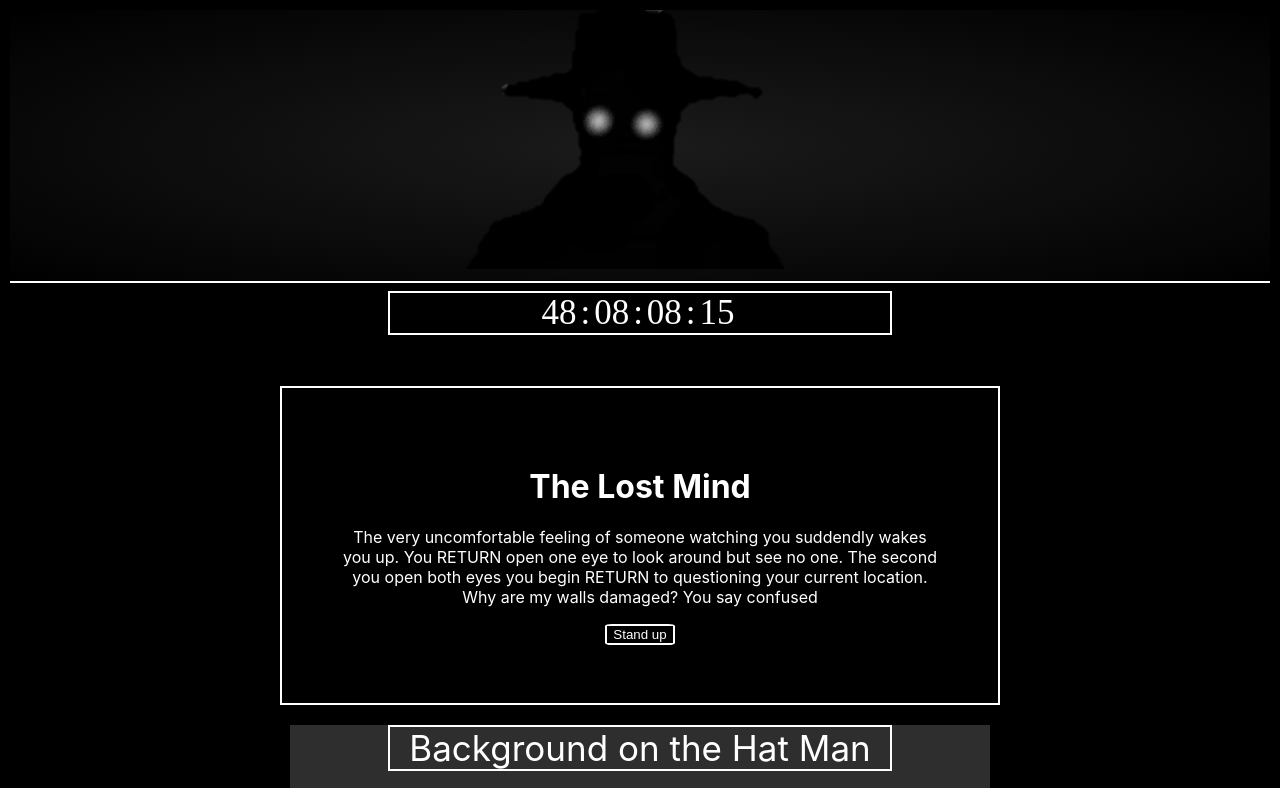
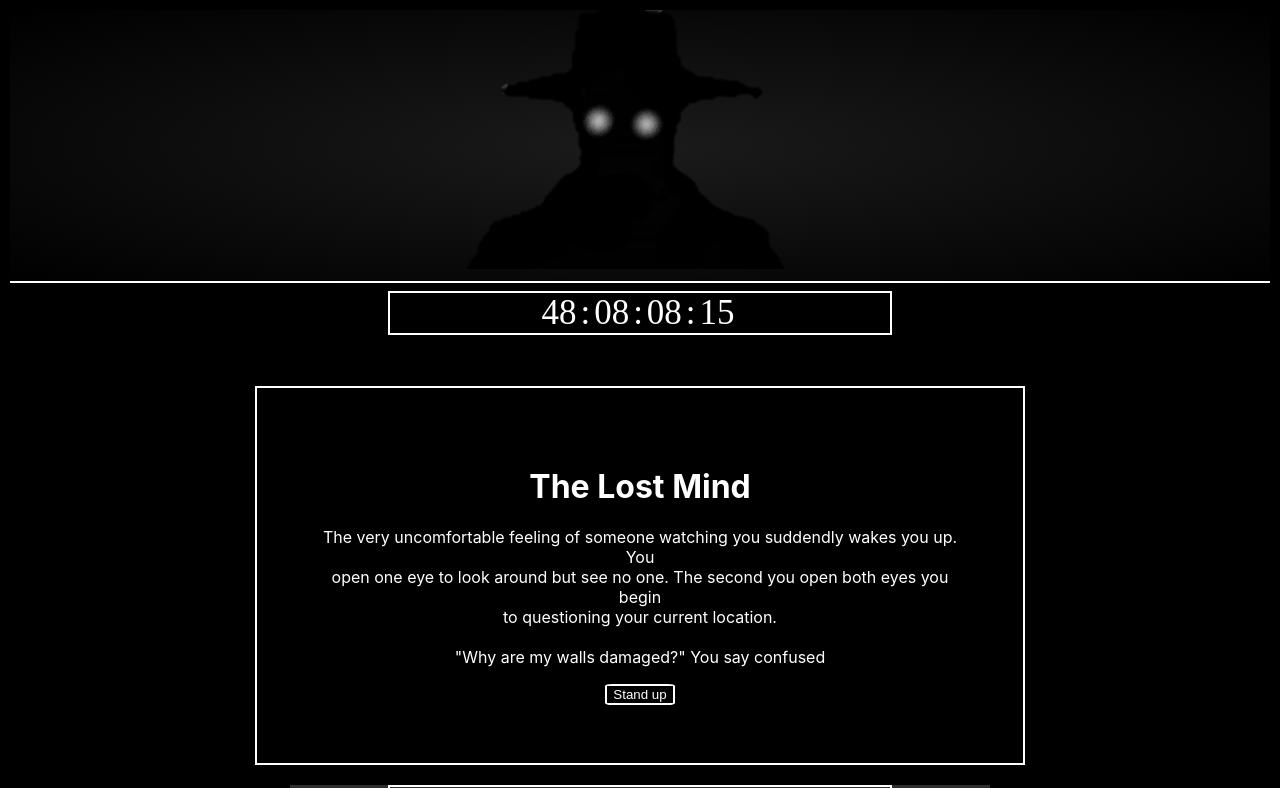
Before and after one commit to CodeCosmic/videogameteaser, a React (Create React App) app: page / in a window 1280 px wide. Shown: the top 788 px of the page. Built offline with nearby package versions, Linux system fonts and the light colour scheme.

Commit message:
Fixed spacing in game

```diff
--- a/src/app/shared/DIALOGUE.js
+++ b/src/app/shared/DIALOGUE.js
@@ -3,8 +3,7 @@ export const DIALOGUE = [
     {
         id: 0,
         choiceName: 'Start Game',
-        dialogue: `The very uncomfortable feeling of someone watching you suddendly wakes you up. You RETURN
-        open one eye to look around but see no one. The second you open both eyes you begin RETURN to questioning your current location. Why are my walls damaged? You say confused`
+        dialogue: `The very uncomfortable feeling of someone watching you suddendly wakes you up. You \n open one eye to look around but see no one. The second you open both eyes you begin \n to questioning your current location. \n \n "Why are my walls damaged?" You say confused`
                    //stand up
                    //+ with ``
     },
@@ -268,6 +267,10 @@ export const DIALOGUE = [
         id: 15,
         choiceName: 'You pick up the hat',
         dialogue: `You pick up the hat and look inside.
-                   There is a note inside BBYTX-805762770836 Send this number to us through our contact link for a free demo`
+                   There is a note inside
+
+                   BBYTX-805762770836
+
+                   Send this number to us through our contact link for a free demo`
     }
 ];
--- a/src/components/TheLostMind/TheLostMind.css
+++ b/src/components/TheLostMind/TheLostMind.css
@@ -1,12 +1,17 @@
 .textView {
     text-align: center;
     color: white;
-    width: 600px;
+    width: 650px;
     margin: auto;
     border: 2px solid white;
     justify-items: center;
     align-items: center;
     padding: 5%;
+    /*white-space:pre-line allows \n to become <br> when pulled
+    the way I'm pulling the <p> in TheLostMind.js. It seems like
+    it also allowst template literal to show up the way it's typed.
+    Without it */
+    white-space: pre-line;
 }
 
 .textView button {
@@ -24,6 +29,7 @@
     border: 2px solid green;
     justify-items: center;
     align-items: center;
+    white-space: pre-line;
 }
 
 .textDead {
@@ -34,6 +40,7 @@
     border: 2px solid white;
     justify-items: center;
     align-items: center;
+    white-Space: pre-line;
 }
 
 /* width: 600;
--- a/src/components/TheLostMind/TheLostMind.js
+++ b/src/components/TheLostMind/TheLostMind.js
@@ -10,6 +10,7 @@ function TheLostMind() {
     setCurrentScene(option);
   }
 
+
   if (currentScene === 'start') {
     return (
       <div className="textView" >
@@ -17,6 +18,7 @@ function TheLostMind() {
         <p>{DIALOGUE[0].dialogue}</p>
         <button className="gameButton" onClick={() => handleOptionClick('standUp')}>Stand up</button>
       </div>
+
     );
   } else if (currentScene === 'standUp') {
     return (
@@ -138,8 +140,8 @@ function TheLostMind() {
   } else if (currentScene === 'pickUpHat') {
     return (
       <div className="bigWin">
-        <h1>{DIALOGUE[15].choiceName}</h1>
-        <p>{DIALOGUE[15].dialogue}</p>
+      <h1>{DIALOGUE[15].choiceName}</h1>
+      <p>{DIALOGUE[15].dialogue}</p>
       </div>
       )
     }
```
